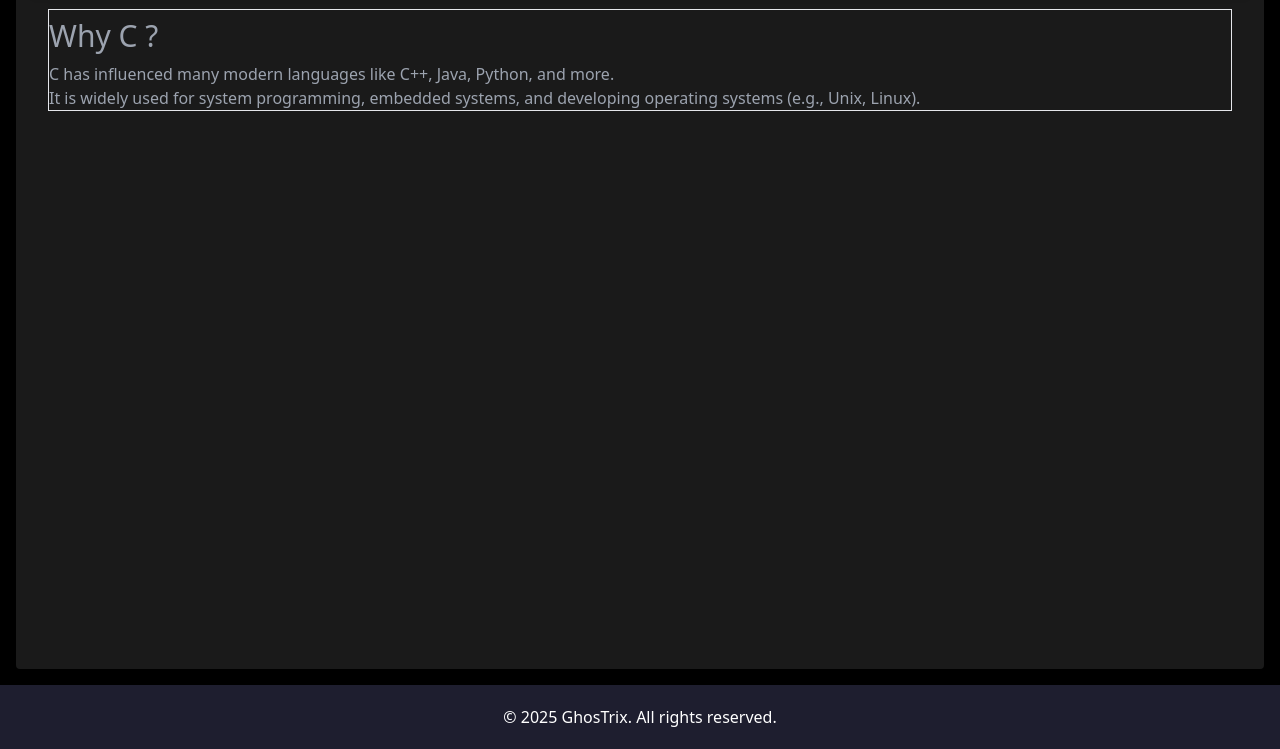
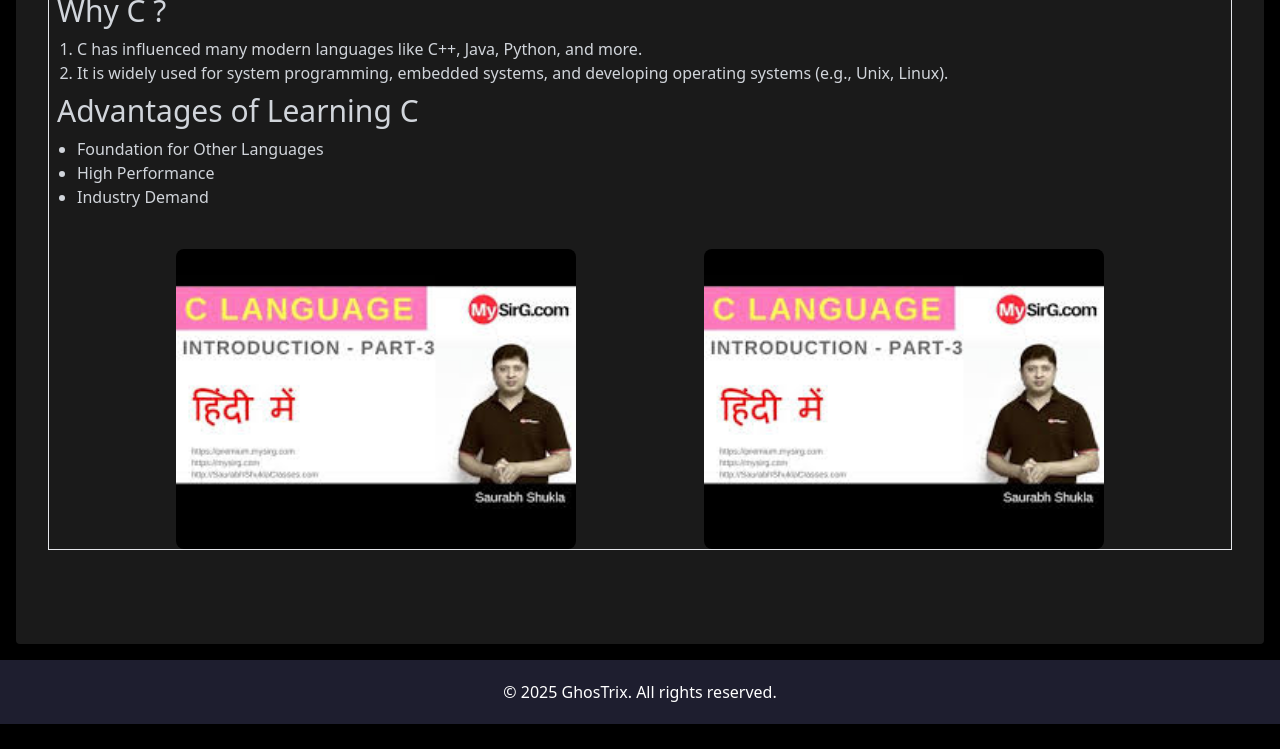
Before and after one commit to yunus-a1i/GhosTrix, a website built with Vite: page index.html in a window 1280 px wide. Shown: the part 1939-2688 px from the top of the page. After the commit the page ends 2663 px from the top, so only its background shows below. Built offline with nearby package versions, Linux system fonts and the light colour scheme.

Commit message:
Update index.html

```diff
--- a/index.html
+++ b/index.html
@@ -87,7 +87,7 @@
 
       <!-- home -->
       <section class="">
-        <div class="mx-auto lg:h-[825px] md:h-[auto] rounded md:container border-solid flex justify-between items-center px-10 bg-gray-200 dark:bg-white/10 dark:text-white">
+        <div class="mx-auto min-h-[825px] h-[auto] rounded md:container border-solid flex justify-between items-center px-10 bg-gray-200 dark:bg-white/10 dark:text-white">
           <div>
 
             <h1 class="font-mono text-center lg:text-9xl font-extrabold my-6 drop-shadow-lg dark:shadow-gray-950 md:text-8xl sm:text-7xl ssm:text-6xl xxs:text-5xl">Why Ghos<span class="text-transparent bg-clip-text bg-gradient-to-t from-yellow-400 to-orange-500 italic ">Trix</span>?</h1>
@@ -112,7 +112,7 @@
 
       </section>
       <section id="Professional-Platform">
-        <div class="shadow-lg my-6 rounded container mx-auto lg:h-[850px] h-[auto] p-4 sm:w-[calc(100%-2rem)] md:w-[calc(100%-2rem)] lg:w-[calc(100%-2rem)] xl:w-[calc(100%-2rem)] 2xl:w-[calc(100%-2rem)] xl:max-w-[1440px] bg-gray-200 dark:bg-white/10">
+        <div class="shadow-lg my-6 rounded container mx-auto min-h-[825px] h-[auto] p-4 sm:w-[calc(100%-2rem)] md:w-[calc(100%-2rem)] lg:w-[calc(100%-2rem)] xl:w-[calc(100%-2rem)] 2xl:w-[calc(100%-2rem)] xl:max-w-[1440px] bg-gray-200 dark:bg-white/10">
           <h1 class="text-center my-6 font-sans text-4xl dark:text-white">Professional Platform</h1>
 
 
@@ -189,7 +189,7 @@
 
       </section>
       <section id="">
-        <div class="shadow-lg my-4 rounded container mx-auto h-[825px] p-4 sm:w-[calc(100%-2rem)] md:w-[calc(100%-2rem)] lg:w-[calc(100%-2rem)] xl:w-[calc(100%-2rem)] 2xl:w-[calc(100%-2rem)] xl:max-w-[1440px] bg-gray-200 dark:bg-white/10">
+        <div class="shadow-lg my-4 rounded container mx-auto min-h-[825px] h-[auto] p-4 sm:w-[calc(100%-2rem)] md:w-[calc(100%-2rem)] lg:w-[calc(100%-2rem)] xl:w-[calc(100%-2rem)] 2xl:w-[calc(100%-2rem)] xl:max-w-[1440px] bg-gray-200 dark:bg-white/10">
           <h1 class="text-center my-6 font-sans text-4xl dark:text-white">Programming Pathways</h1>
           <nav>
             <ul class="flex justify-between items-center dark:text-white">
@@ -220,18 +220,36 @@
 
             <hr class="drop-shadow-lg">
           </nav>
-          <div class="border m-4">
-            <div class="text-gray-400">
+          <div class="border m-4 ">
+            <div class="text-gray-300">
 
 
-                <h1 class="text-3xl my-2">Why C ?</h1>
-                <p>C has influenced many modern languages like C++, Java, Python, and more.
-                </p>
-                <p>It is widely used for system programming, embedded systems, and developing operating systems (e.g., Unix, Linux).</p>
+                <h1 class="text-3xl m-2">Why C ?</h1>
+
+                <ul class="m-2 list-decimal ml-7">
+                  <li>
+                    <p>C has influenced many modern languages like C++, Java, Python, and more.
+                    </p>
+
+                  </li>
+                  <li>
+                    <p>It is widely used for system programming, embedded systems, and developing operating systems (e.g., Unix, Linux).</p>
+
+                  </li>
+                </ul>
+
+
+                <h1 class="text-3xl m-2">Advantages of Learning C</h1>
+                <ul class="m-2 list-disc ml-7" >
+                  <li>Foundation for Other Languages</li>
+                  <li>High Performance</li>
+                  <li>Industry Demand</li>
+                </ul>
 
             </div>
-            <div>
-              <p></p>
+            <div class="mt-10 flex justify-evenly ">
+              <img class="w-[400px] rounded-lg" src="cprogramming.jpeg" alt="">
+              <img class="w-[400px] rounded-lg" src="cprogramming.jpeg" alt="">
             </div>
           </div>
         </div>
```
